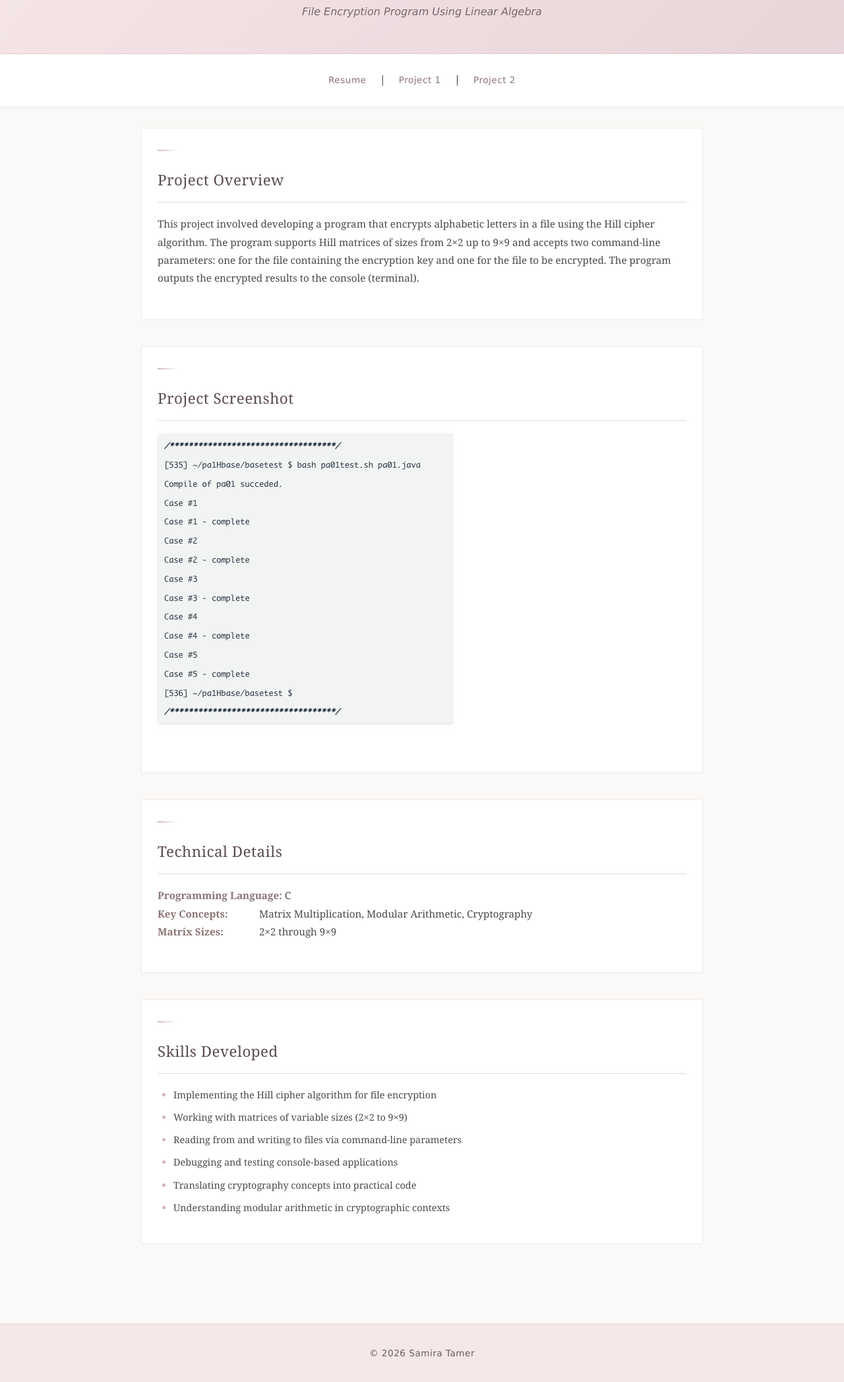
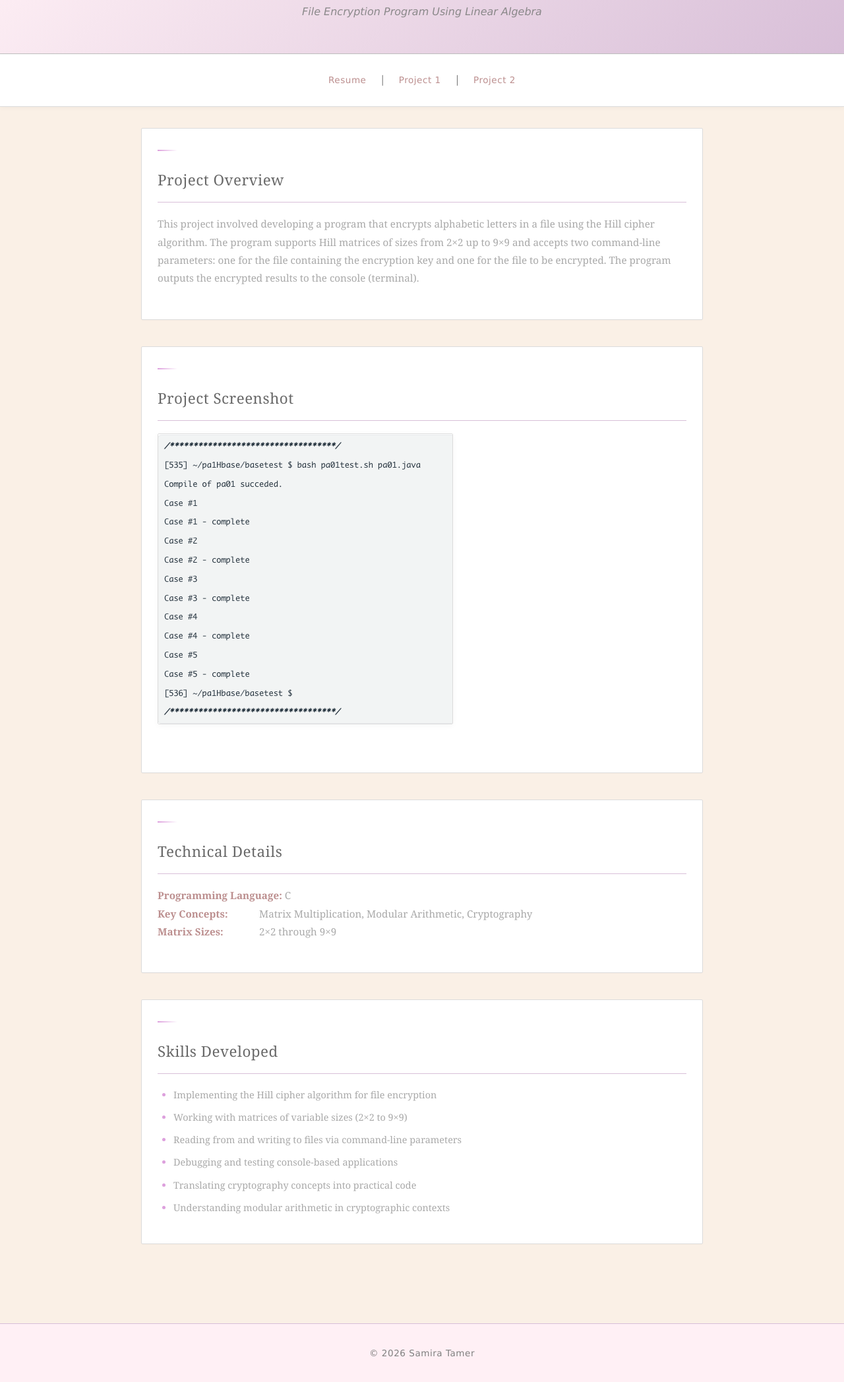
Before and after one commit to samiratamer/samiratamer.github.io, a plain HTML site: page project1.html in a window 1280 px wide. Shown: the part 114-2209 px from the top of the page at 66% size. Drawn offline with Linux system fonts and the light colour scheme.

Commit message:
Update styles.css

```diff
--- a/styles.css
+++ b/styles.css
@@ -1,4 +1,4 @@
-/* CSS Reset & Base Styles */
+/*  CSS Reset & Base Styles */
 * {
     margin: 0;
     padding: 0;
@@ -8,25 +8,25 @@
 body {
     font-family: 'Georgia', 'Times New Roman', serif;
     line-height: 1.8;
-    color: #2c2c2c;
-    background-color: #faf9f7;
+    color: dimgray;
+    background-color: linen;
 }
 
-/*  Mobile-First Design (412px) */
+/* Mobile-First Design (412px) */
 
 /* Header Styles */
 header {
-    background: linear-gradient(135deg, #f5e6e8 0%, #e8d5d9 100%);
+    background: linear-gradient(135deg, lavenderblush 0%, thistle 100%);
     padding: 3rem 1.5rem;
     text-align: center;
-    border-bottom: 1px solid #e0d5d8;
+    border-bottom: 1px solid silver;
 }
 
 header h1 {
     font-size: 2rem;
     margin-bottom: 0.8rem;
     font-weight: 400;
-    color: #5a4a4e;
+    color: dimgray;
     letter-spacing: 0.5px;
     font-family: 'Georgia', serif;
 }
@@ -34,12 +34,12 @@ header h1 {
 header p {
     font-size: 0.9rem;
     margin-top: 0.8rem;
-    color: #6b5b5e;
+    color: gray;
     font-family: 'Verdana', sans-serif;
 }
 
 header a {
-    color: #8b7375;
+    color: rosybrown;
     text-decoration: none;
     border-bottom: 1px solid transparent;
     transition: all 0.3s ease;
@@ -47,16 +47,16 @@ header a {
 }
 
 header a:hover {
-    color: #5a4a4e;
-    border-bottom-color: #5a4a4e;
+    color: dimgray;
+    border-bottom-color: dimgray;
 }
 
 /* Navigation Styles */
 nav {
-    background-color: #fff;
+    background-color: white;
     padding: 1.2rem 1rem;
     text-align: center;
-    border-bottom: 1px solid #f0ebe8;
+    border-bottom: 1px solid gainsboro;
     position: sticky;
     top: 0;
     z-index: 100;
@@ -64,7 +64,7 @@ nav {
 }
 
 nav a {
-    color: #8b7375;
+    color: rosybrown;
     text-decoration: none;
     font-weight: 400;
     padding: 0.5rem 1rem;
@@ -76,7 +76,7 @@ nav a {
 }
 
 nav a:hover {
-    color: #5a4a4e;
+    color: dimgray;
 }
 
 /* Main Content */
@@ -88,20 +88,20 @@ main {
 
 /* Section Styles */
 section {
-    background-color: #ffffff;
+    background-color: white;
     margin-bottom: 2rem;
     padding: 2rem 1.5rem;
     border-radius: 2px;
-    border: 1px solid #f0ebe8;
+    border: 1px solid gainsboro;
     box-shadow: 0 1px 3px rgba(0, 0, 0, 0.02);
 }
 
 section h2 {
-    color: #5a4a4e;
+    color: dimgray;
     font-size: 1.4rem;
     margin-bottom: 1.2rem;
     padding-bottom: 0.8rem;
-    border-bottom: 1px solid #e8d5d9;
+    border-bottom: 1px solid thistle;
     font-weight: 400;
     letter-spacing: 0.5px;
     font-family: 'Georgia', serif;
@@ -109,7 +109,7 @@ section h2 {
 
 section p {
     margin-bottom: 1rem;
-    color: #4a4a4a;
+    color: darkgray;
     font-size: 0.95rem;
 }
 
@@ -117,7 +117,7 @@ section p {
 article {
     margin-bottom: 2rem;
     padding-bottom: 1.5rem;
-    border-bottom: 1px solid #f5f0ed;
+    border-bottom: 1px solid whitesmoke;
 }
 
 article:last-child {
@@ -126,7 +126,7 @@ article:last-child {
 }
 
 article h3 {
-    color: #5a4a4e;
+    color: dimgray;
     font-size: 1.1rem;
     margin-bottom: 0.4rem;
     font-weight: 500;
@@ -135,7 +135,7 @@ article h3 {
 
 article p {
     font-style: italic;
-    color: #8b7375;
+    color: rosybrown;
     font-size: 0.85rem;
     margin-bottom: 1rem;
     font-family: 'Verdana', sans-serif;
@@ -149,13 +149,13 @@ ul {
 
 li {
     margin-bottom: 0.7rem;
-    color: #4a4a4a;
+    color: darkgray;
     font-size: 0.9rem;
     line-height: 1.6;
 }
 
 li::marker {
-    color: #d4b5b9;
+    color: plum;
 }
 
 /* Image Styles */
@@ -163,31 +163,31 @@ img {
     max-width: 100%;
     height: auto;
     border-radius: 2px;
-    border: 1px solid #f0ebe8;
+    border: 1px solid gainsboro;
     margin-bottom: 2rem;
     box-shadow: 0 2px 8px rgba(0, 0, 0, 0.04);
 }
 
 /* Footer Styles */
 footer {
-    background-color: #f5e6e8;
-    color: #5a4a4e;
+    background-color: lavenderblush;
+    color: dimgray;
     text-align: center;
     padding: 2rem;
     margin-top: 3rem;
-    border-top: 1px solid #e8d5d9;
+    border-top: 1px solid thistle;
 }
 
 footer p {
     font-size: 0.85rem;
-    color: #6b5b5e;
+    color: gray;
     font-family: 'Verdana', sans-serif;
     letter-spacing: 0.5px;
 }
 
 /* Strong/Bold Text */
 strong {
-    color: #5a4a4e;
+    color: dimgray;
     font-weight: 600;
 }
 
@@ -305,7 +305,7 @@ body.project-page header p {
 body.project-page section p strong {
     display: inline-block;
     min-width: 150px;
-    color: #8b7375;
+    color: rosybrown;
 }
 
 @media screen and (min-width: 1920px) {
@@ -326,13 +326,13 @@ section::before {
     display: block;
     width: 30px;
     height: 2px;
-    background: linear-gradient(90deg, #d4b5b9 0%, transparent 100%);
+    background: linear-gradient(90deg, plum 0%, transparent 100%);
     margin-bottom: 1.5rem;
 }
 
 /* Smooth focus states for accessibility */
 a:focus,
 button:focus {
-    outline: 2px solid #d4b5b9;
+    outline: 2px solid plum;
     outline-offset: 2px;
 }
```
